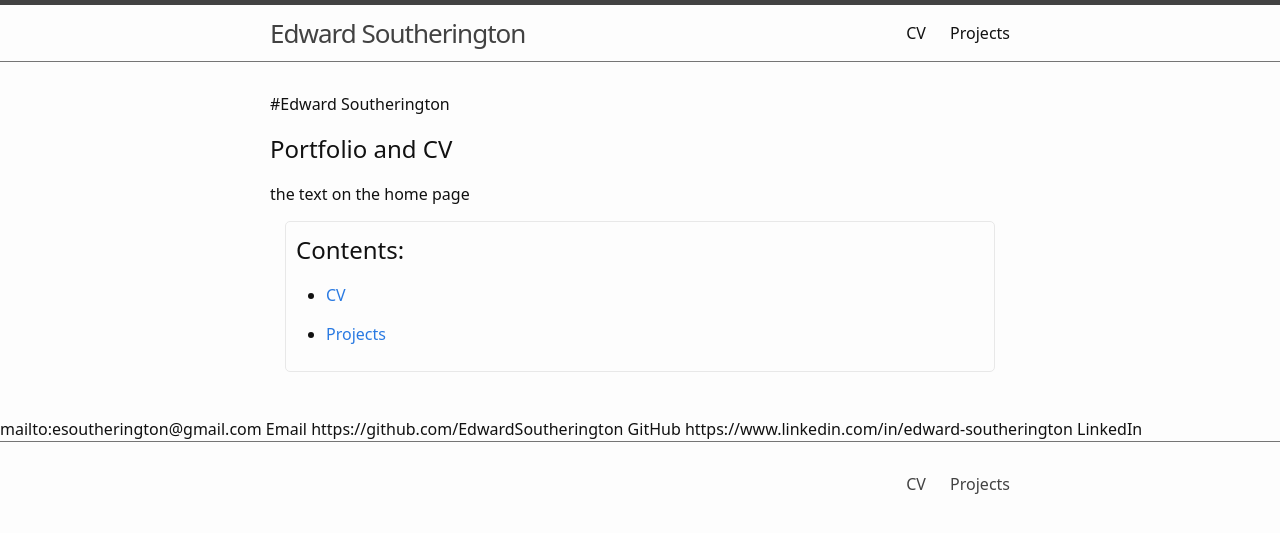
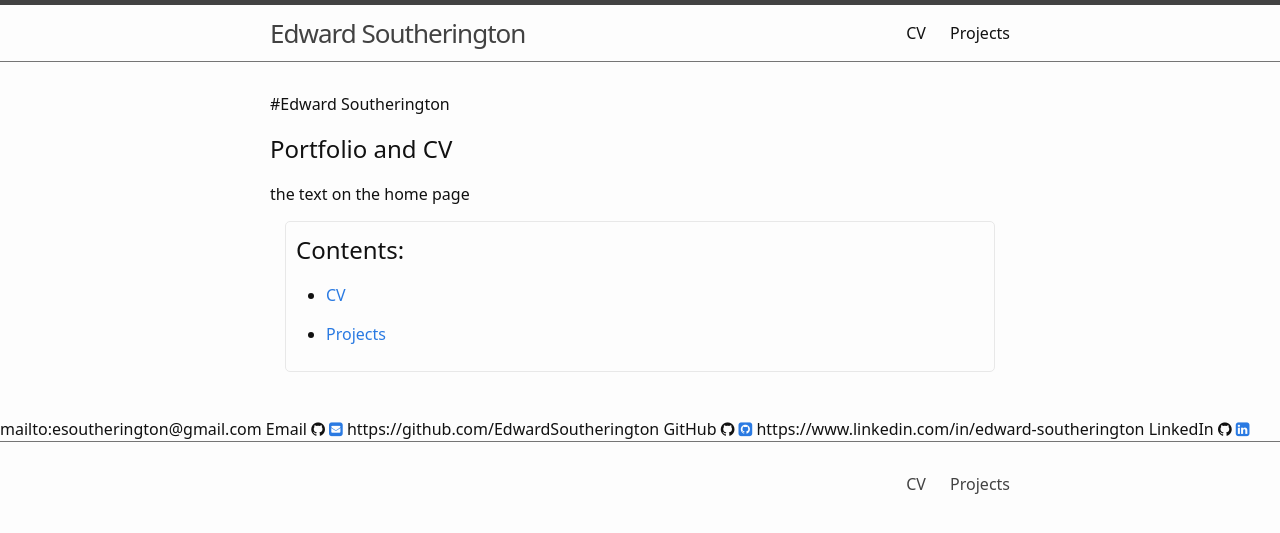
Before and after one commit to EdwardSoutherington/Portfolio, a Jekyll site: the page built from index.md, in a window 1280 px wide. Shown: the top 533 px of the page. Built offline with Jekyll 4.4.1, drawn with Linux system fonts in a browser that asks for light colours; nearby versions of some CDN libraries; some web fonts are replaced.

Commit message:
Update head.html

```diff
--- a/_includes/head.html
+++ b/_includes/head.html
@@ -16,5 +16,8 @@
   <script type="application/ld+json">{"@context":"http://schema.org","@type":"WebPage","headline":"{% if page.title %}{{ page.title | escape }} | {% endif %}{{ site.title | escape }}","author":{"@type":"Person","name":"{{ site.author }}"},"description":"{{ site.description }}","url":"{{ page.url | absolute_url }}"}</script>
 
   <link rel="stylesheet" href="{{ '/css/main.css' | absolute_url }}">
+  <link rel="stylesheet" href="https://cdnjs.cloudflare.com/ajax/libs/font-awesome/4.3.0/css/font-awesome.min.css">
+  <link rel="stylesheet" href="http://fonts.googleapis.com/css?family=PT+Sans:400,400italic,700|Abril+Fatface">
+
 
 </head>
```
